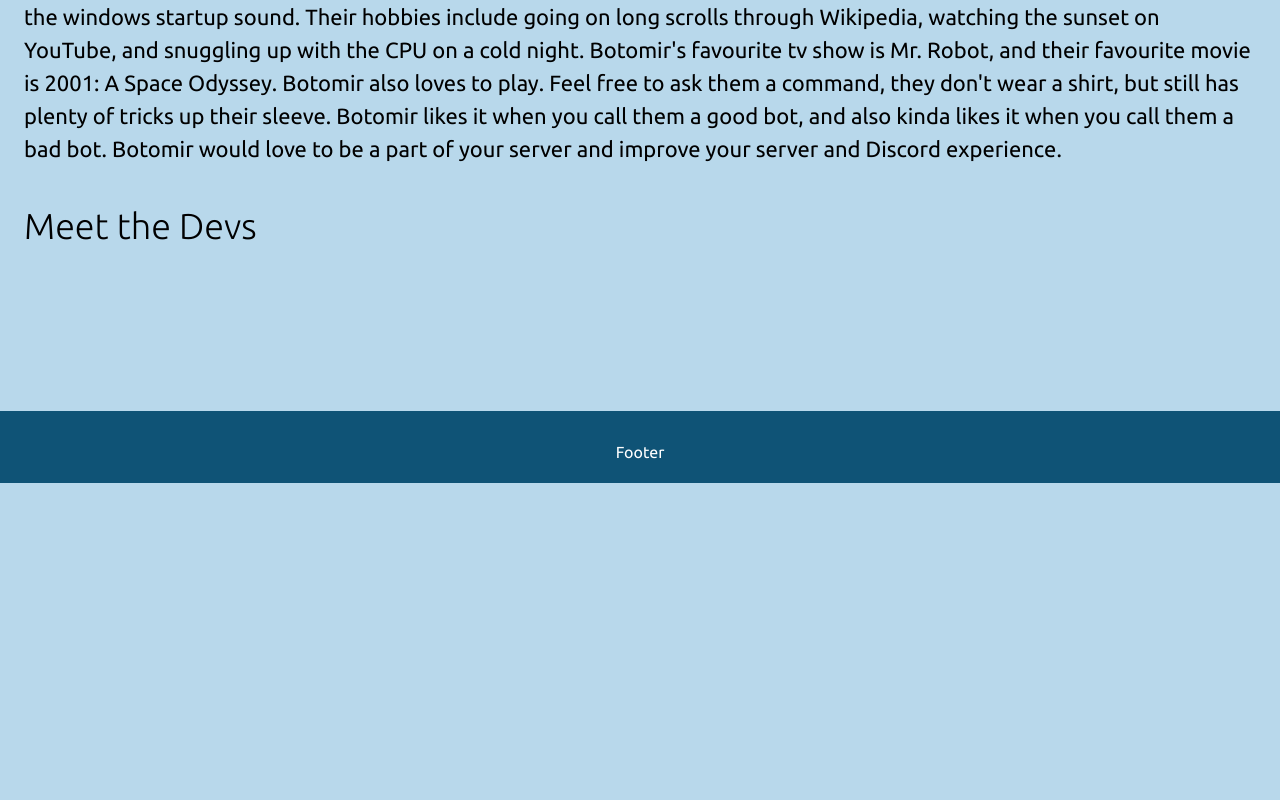
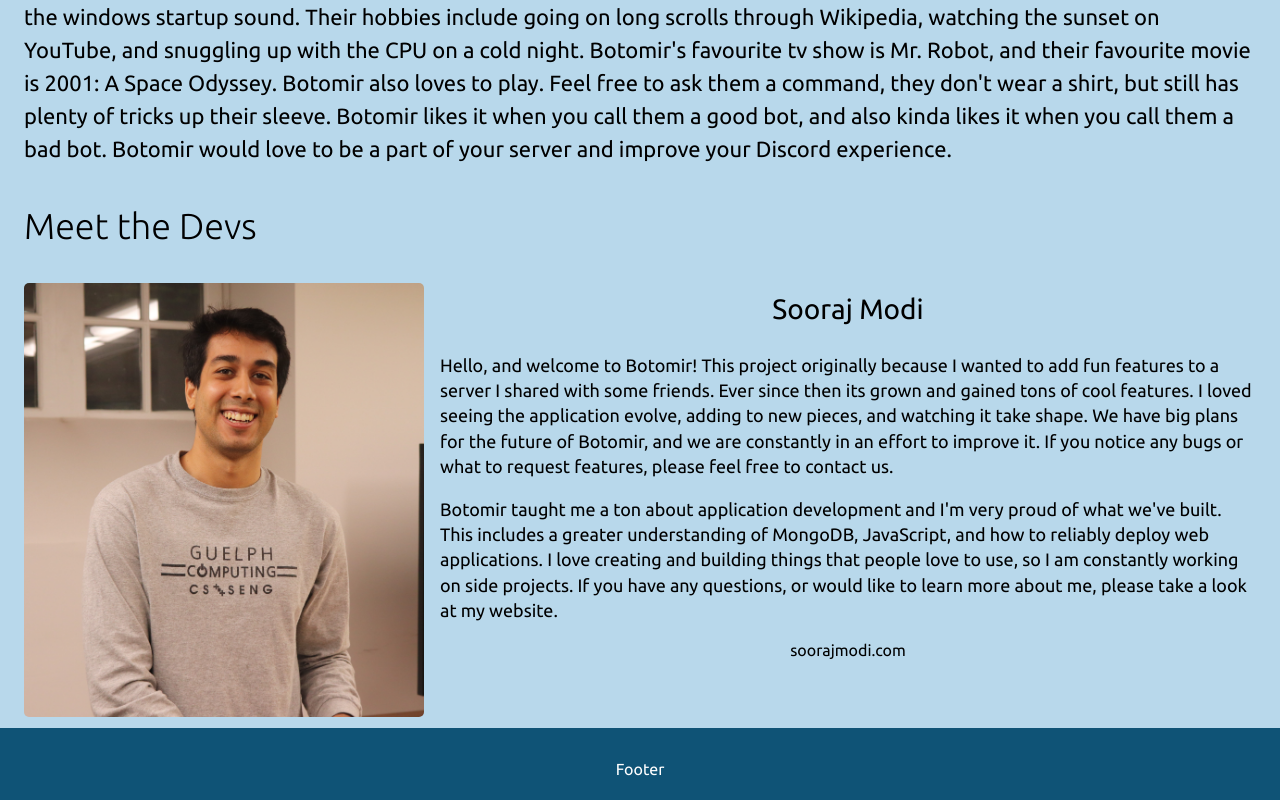
Before and after one commit to Botomir/Website, a React (Create React App) app: page /about in a window 1280 px wide. Shown: the part 317-1117 px from the top of the page. Before the commit the page ends 800 px from the top, so only its background shows below. Built offline with nearby package versions, Linux system fonts and the light colour scheme.

Commit message:
Add aboutDev and aboutSooraj components

```diff
--- a/src/pages/about/aboutBotomir.tsx
+++ b/src/pages/about/aboutBotomir.tsx
@@ -13,7 +13,7 @@
       2001: A Space Odyssey. Botomir also loves to play. Feel free to ask them a command, they don&apos;t wear a
       shirt, but still has plenty of tricks up their sleeve. Botomir likes it when you call them a good bot,
       and also kinda likes it when you call them a bad bot. Botomir would love to be a part of your server and improve
-      your server and Discord experience.
+      your Discord experience.
     </Description>
   );
 }
--- /dev/null
+++ b/src/pages/about/aboutDev.tsx
@@ -0,0 +1,27 @@
+import React from 'react';
+import { Grid } from '@material-ui/core';
+import AboutSooraj from './aboutSooraj';
+
+export default function AboutDev() {
+  return (
+    <Grid
+      container
+      direction="row"
+      justify="flex-start"
+      alignItems="flex-start"
+      spacing={2}
+    >
+      <Grid item md={4} sm={12}>
+        <img src="./soorajmodi.jpg" alt="Sooraj Modi" style={imgStyle} />
+      </Grid>
+      <Grid item md={8} sm={12} style={{ width: '100%' }}>
+        <AboutSooraj />
+      </Grid>
+    </Grid>
+  );
+}
+
+const imgStyle = {
+  width: '100%',
+  borderRadius: '5px',
+};
--- /dev/null
+++ b/src/pages/about/aboutSooraj.tsx
@@ -0,0 +1,44 @@
+import React from 'react';
+import styled from 'styled-components';
+
+export default function AboutSooraj() {
+  return (
+    <>
+      <Name>Sooraj Modi</Name>
+      <Bio>
+        Hello, and welcome to Botomir! This project originally because I wanted to add fun features
+        to a server I shared with some friends. Ever since then its grown and gained tons of cool
+        features. I loved seeing the application evolve, adding to new pieces, and watching it take
+        shape. We have big plans for the future of Botomir, and we are constantly in an effort to
+        improve it. If you notice any bugs or what to request features, please feel free to contact
+        us.
+      </Bio>
+      <Bio>
+        Botomir taught me a ton about application development and I&apos;m very proud of what we&apos;ve built.
+        This includes a greater understanding of MongoDB, JavaScript, and how to reliably deploy web
+        applications. I love creating and building things that people love to use, so I am
+        constantly working on side projects. If you have any questions, or would like to learn more
+        about me, please take a look at my website.
+      </Bio>
+      <div style={{ textAlign: 'center' }}>
+        <Link href="https://soorajmodi.com" target="_blank" rel="noreferrer">soorajmodi.com</Link>
+      </div>
+    </>
+  );
+}
+
+const Name = styled.p`
+    font-size: 28px;
+    text-align: center;
+    margin-top: 10px;
+`;
+
+const Bio = styled.p`
+    font-size: 18px;
+    line-height: 1.4;
+`;
+
+const Link = styled.a`
+    text-decoration: none;
+    color: #000;
+`;
--- a/src/pages/about/index.tsx
+++ b/src/pages/about/index.tsx
@@ -1,14 +1,23 @@
 import React from 'react';
-import { Container } from '@material-ui/core';
+import { Container, Grid } from '@material-ui/core';
 import styled from 'styled-components';
 import AboutBotomir from './aboutBotomir';
+import AboutDev from './aboutDev';
 
 export default function About() {
   return (
-    <Container>
+    <Container style={{ paddingBottom: '10vh' }}>
       <Title>About Botomir</Title>
       <AboutBotomir />
       <SubTitle>Meet the Devs</SubTitle>
+      <Grid
+        container
+        direction="column"
+        justify="center"
+        alignItems="stretch"
+      >
+        <AboutDev />
+      </Grid>
     </Container>
   );
 }
```
Also changed, not shown: public/manifest.json, public/soorajmodi.jpg (added).
